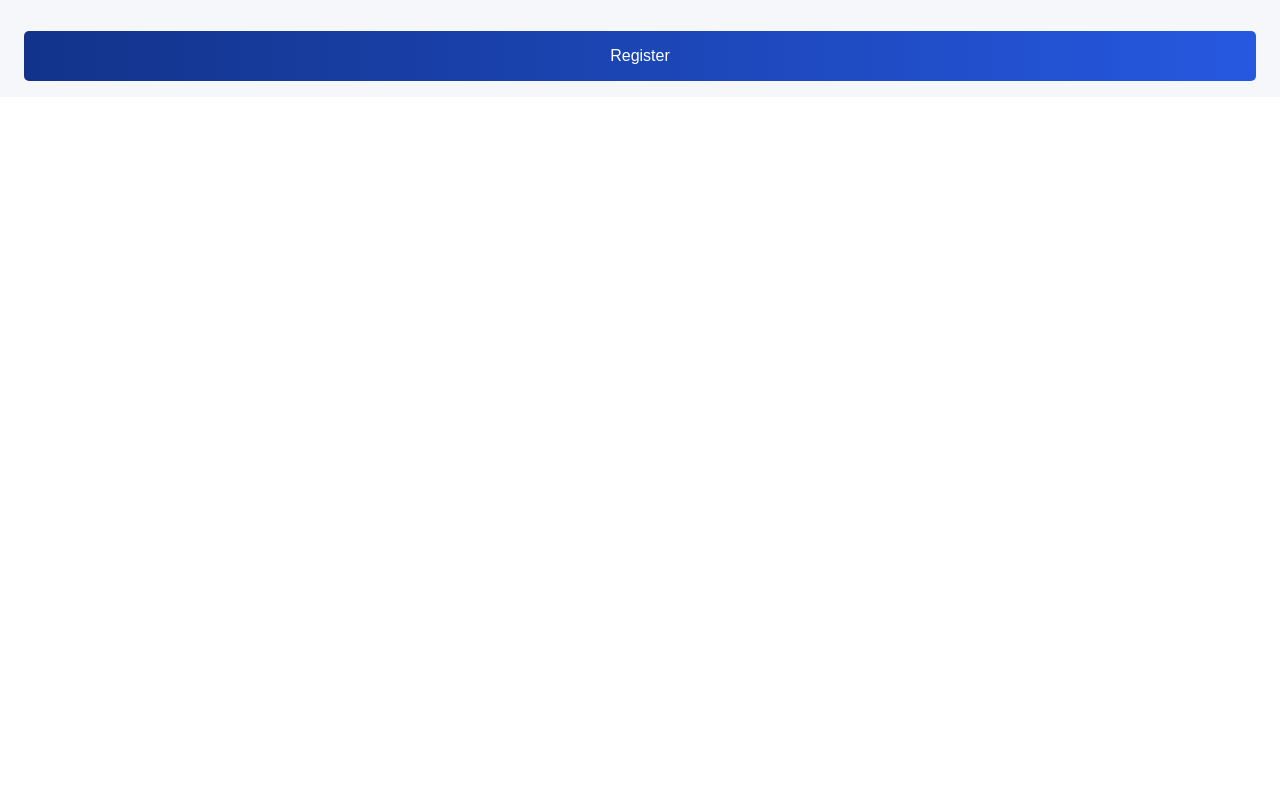
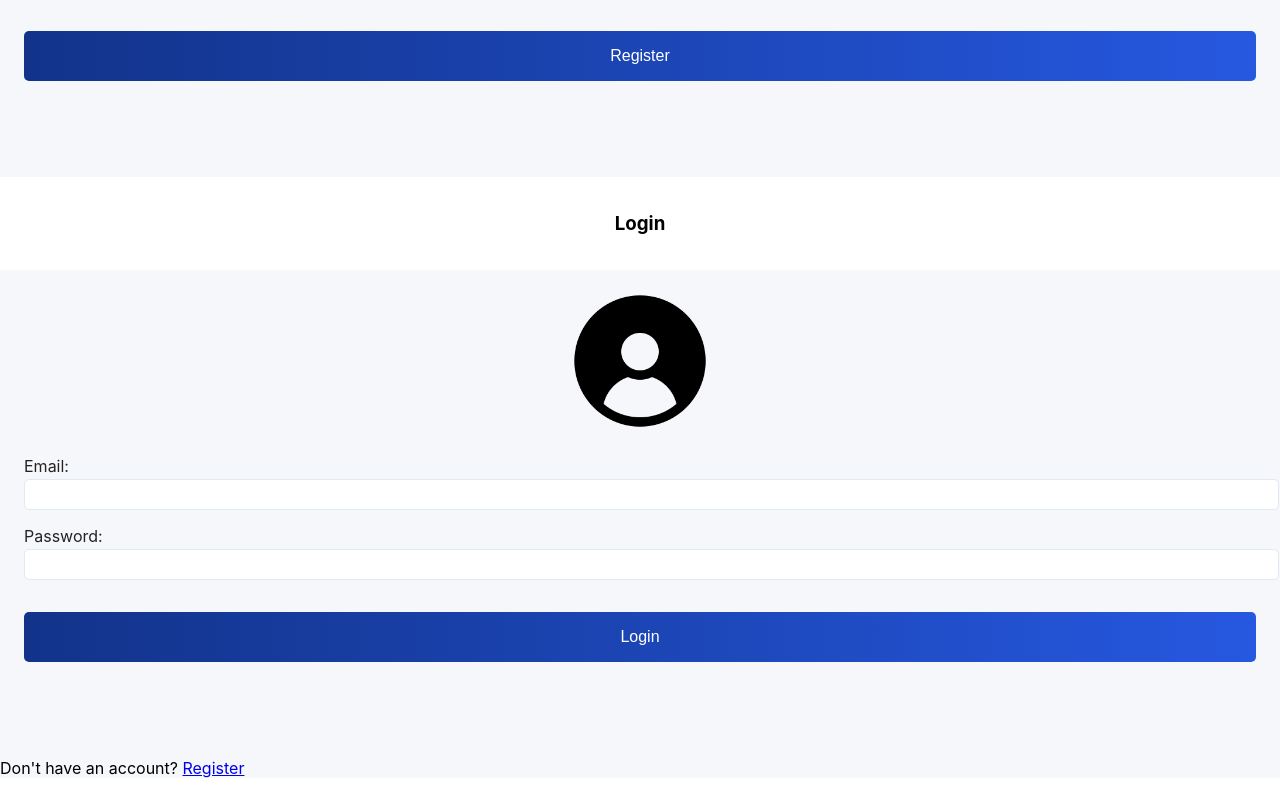
Before and after one commit to lukman155/project-tracker, a React (Create React App) app in the folder client/: page /register in a window 1280 px wide. Shown: the part 896-1690 px from the top of the page. Before the commit the page ends 1073 px from the top, so only its background shows below. Built offline with nearby package versions, Linux system fonts and the light colour scheme.

Commit message:
Setup - Login logic

```diff
--- a/client/package.json
+++ b/client/package.json
@@ -6,8 +6,11 @@
     "@testing-library/jest-dom": "^5.17.0",
     "@testing-library/react": "^13.4.0",
     "@testing-library/user-event": "^13.5.0",
+    "axios": "^1.7.2",
+    "jwt-decode": "^4.0.0",
     "react": "^18.3.1",
     "react-dom": "^18.3.1",
+    "react-router-dom": "^6.24.0",
     "react-scripts": "5.0.1",
     "sass": "^1.77.1",
     "web-vitals": "^2.1.4"
--- a/client/src/App.js
+++ b/client/src/App.js
@@ -1,11 +1,13 @@
 import './App.scss';
-import Registration from './Pages/registration';
+import Register from './Pages/register';
+import Login from './Pages/login';
 
 function App() {
   return (
     <div className="App">
       <section className='register'>
-          <Registration />
+          <Register />
+          <Login/>
       </section>
     </div>
   );
--- /dev/null
+++ b/client/src/Pages/login.jsx
@@ -0,0 +1,54 @@
+import React, { useState } from 'react';
+import './login.scss'
+
+const Login = () => {
+  const [formData, setFormData] = useState({
+    email: '',
+    password: '',
+  });
+
+  const handleChange = (e) => {
+    const { name, value } = e.target;
+    setFormData({
+      ...formData,
+      [name]: value
+    });
+  };
+
+  const handleSubmit = (e) => {
+    e.preventDefault();
+    // Handle form submission logic here
+    console.log(formData);
+  };
+
+  return (
+    <section>
+
+    <div className='header'>
+      <h1>Login</h1>
+    </div>
+
+    <form onSubmit={handleSubmit}>
+
+      <div className='dp-container'>
+        <img alt='' src='person.png' className='dp'></img>
+      </div>
+
+      <label>
+        Email:
+        <input type="email" name="email" value={formData.email} onChange={handleChange} />
+      </label>
+
+      <label>
+        Password:
+        <input type="password" name="password" value={formData.password} onChange={handleChange} />
+      </label>
+
+      <button className='submit-btn' type="submit">Login</button>
+    </form>
+    <p>Don't have an account? <a href='/register'>Register</a></p>
+    </section>
+  );
+};
+
+export default Login;
--- /dev/null
+++ b/client/src/Pages/register.scss
@@ -0,0 +1,64 @@
+section {
+  background-color: rgb(245, 247, 250);
+}
+
+form {
+  display: flex;
+  flex-direction: column;
+  padding: 1em 1.5em;
+  gap: 1em;
+  color: rgb(35, 35, 35);
+  padding-bottom: 5em;
+}
+
+.header {
+  padding: 1em 0;
+  background-color: white;
+}
+.header > h1 {
+  text-align: center;
+}
+
+.dp-container {
+  align-self: center;
+  width: 150px;
+}
+
+.dp {
+  width: 100%;
+  height: 100%;
+}
+
+
+label {
+  display: flex;
+  flex-direction: column;
+  gap: 3px;
+}
+
+input {
+  padding: .2em .8em;
+  color: #718EBF;
+  width: 100%;
+  height: 24px;
+  border-radius: 5px;
+  border: 1px solid #dfeaf2;
+}
+
+input:focus {
+  outline: 2px solid #add3ee;
+}
+// #275BE5
+
+
+.submit-btn {
+  margin-top: 1em;
+  align-self: center;
+  width: 100%;
+  padding: 1em 2em;
+  background: linear-gradient(to right, #12338A, #2658E0);
+  border: none;
+  border-radius: 5px;
+  color: white;
+  font-size: 1em;
+}
```
Also changed, not shown: client/src/Pages/register.jsx (renamed from client/src/Pages/registration.jsx, +5 -7 lines), client/src/Pages/login.scss (renamed from client/src/Pages/registration.scss), client/src/context/AuthContext.jsx (added), 1 other file (tests, documents, lock files or other folders).
